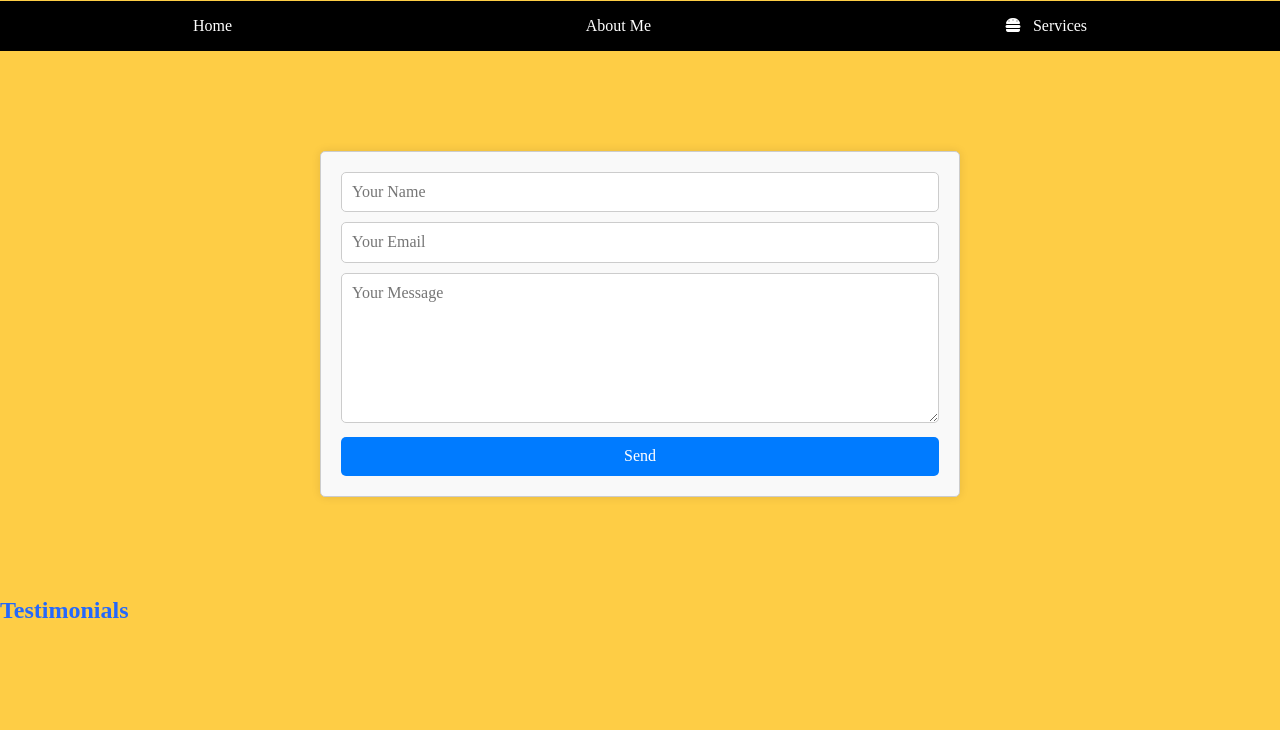
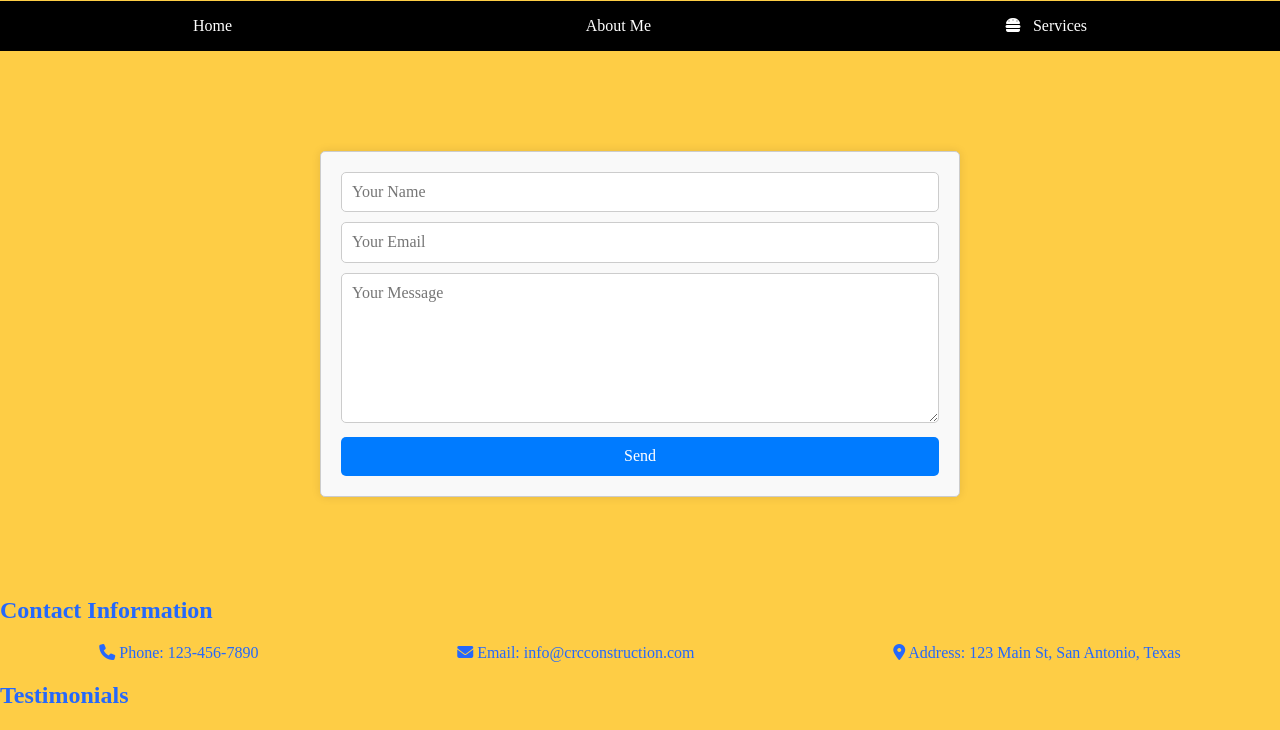
Before and after one commit to abduljseph/MyProjects, a website: page CRCweb/contact.html in a window 1280 px wide. Shown: the part 79-809 px from the top of the page. Drawn offline with Linux system fonts and the light colour scheme.

Commit message:
feat: Add contact information section to contact.html

```diff
--- a/CRCweb/contact.html
+++ b/CRCweb/contact.html
@@ -66,8 +66,14 @@
     <textarea name="message" placeholder="Your Message" required></textarea>
     <button type="submit">Send</button>
 </form>
-
-  <article>
+<section class="contact-info">
+  <h2>Contact Information</h2>
+  <ul>
+    <li><i class="fas fa-phone"></i> Phone: 123-456-7890</li>
+    <li><i class="fas fa-envelope"></i> Email: info@crcconstruction.com</li>
+    <li><i class="fas fa-map-marker-alt"></i> Address: 123 Main St, San Antonio, Texas</li>
+  </ul>
+</section>
     <h2>Testimonials</h2>
   </article>
 
```
